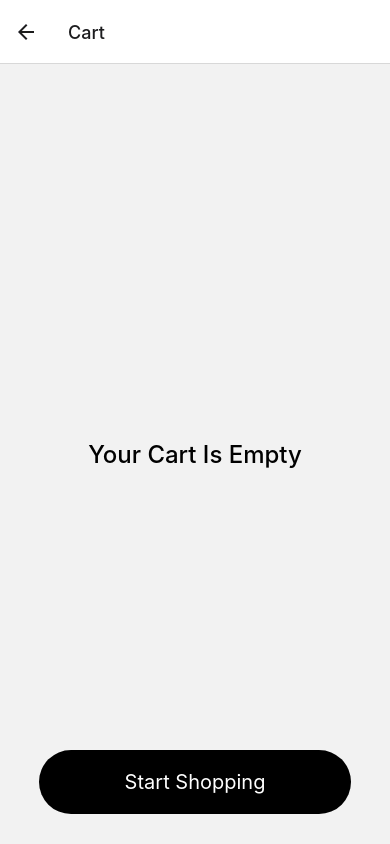
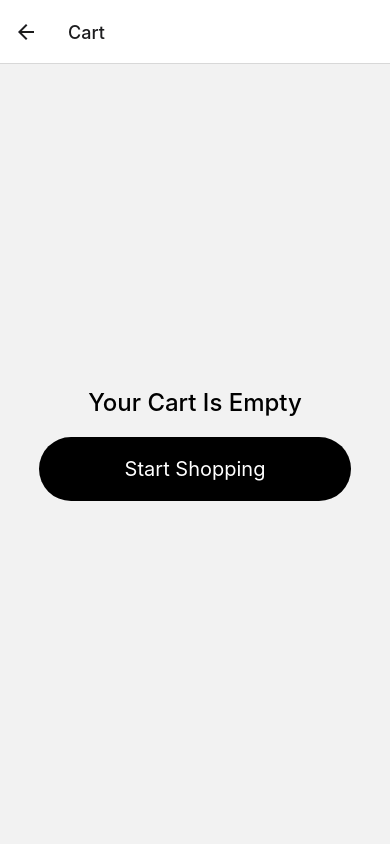
Before and after one commit to BrandonWu500/motorcycle-ecommerce-app, a React Native app: screen /Cart in a window 390 px wide. Built offline with nearby package versions, Linux system fonts and the light colour scheme.

Commit message:
update cart screen

```diff
--- a/src/components/OrderSummary.jsx
+++ b/src/components/OrderSummary.jsx
@@ -1,4 +1,4 @@
-import { StyleSheet, Text, View } from "react-native";
+import { Pressable, StyleSheet, Text, View } from "react-native";
 import { useSelector } from "react-redux";
 import {
   selectShippingCost,
@@ -25,12 +25,17 @@
         <Text style={styles.textBold}>Total</Text>
         <Text style={styles.textBold}>{formatCurrency(total)}</Text>
       </View>
+      <Pressable style={styles.btn}>
+        <Text style={styles.btnText}>Checkout</Text>
+      </Pressable>
     </View>
   );
 };
 export default OrderSummary;
 const styles = StyleSheet.create({
   container: {
+    backgroundColor: "white",
+    width: "100%",
     padding: 20,
     borderTopColor: "lightgray",
     borderTopWidth: 1,
@@ -48,4 +53,17 @@
     fontSize: 18,
     fontWeight: 500,
   },
+  btn: {
+    width: "80%",
+    backgroundColor: "black",
+    borderRadius: 100,
+    padding: 20,
+    marginVertical: 20,
+    alignSelf: "center",
+  },
+  btnText: {
+    color: "white",
+    textAlign: "center",
+    fontSize: 20,
+  },
 });
--- a/src/data/products.js
+++ b/src/data/products.js
@@ -2,10 +2,9 @@
   {
     id: "1",
     image:
-      "https://res.cloudinary.com/dqrdsleqt/image/upload/v1680970170/motorcycle-ecommerce/gsx_jfdm02.jpg",
+      "https://res.cloudinary.com/dqrdsleqt/image/upload/v1681006890/motorcycle-ecommerce/gsx-1_vby11j.jpg",
     images: [
-      "https://res.cloudinary.com/dqrdsleqt/image/upload/v1680970170/motorcycle-ecommerce/gsx_jfdm02.jpg",
-      "https://res.cloudinary.com/dqrdsleqt/image/upload/v1680970170/motorcycle-ecommerce/gsx_jfdm02.jpg",
+      "https://res.cloudinary.com/dqrdsleqt/image/upload/v1681006890/motorcycle-ecommerce/gsx-1_vby11j.jpg",
       "https://res.cloudinary.com/dqrdsleqt/image/upload/v1680970170/motorcycle-ecommerce/gsx_jfdm02.jpg",
     ],
     name: "Suzuki GSX",
--- a/src/screens/CartScreen.jsx
+++ b/src/screens/CartScreen.jsx
@@ -25,16 +25,19 @@
     );
   } else {
     content = (
-      <>
+      <View style={styles.container}>
         <FlatList
           data={cartItems}
           renderItem={({ item }) => <CartItem cartItem={item} />}
-          ListFooterComponent={<OrderSummary />}
+          ListFooterComponent={() => (
+            <View style={{ paddingBottom: 40 }}></View>
+          )}
+          showsHorizontalScrollIndicator={false}
+          showsVerticalScrollIndicator={false}
+          style={styles.cartItems}
         />
-        <Pressable style={styles.btn}>
-          <Text style={styles.btnText}>Checkout</Text>
-        </Pressable>
-      </>
+        <OrderSummary />
+      </View>
     );
   }
 
@@ -53,12 +56,11 @@
     textTransform: "capitalize",
   },
   btn: {
-    position: "absolute",
-    bottom: 30,
     width: "80%",
     backgroundColor: "black",
     borderRadius: 100,
     padding: 20,
+    marginVertical: 20,
     alignSelf: "center",
   },
   btnText: {
--- a/src/screens/ProductsScreen.jsx
+++ b/src/screens/ProductsScreen.jsx
@@ -33,6 +33,7 @@
               width: width / 2,
               aspectRatio: 1.5,
               resizeMode: "cover",
+              backgroundColor: "lightgray",
             }}
           />
         </Pressable>
```
